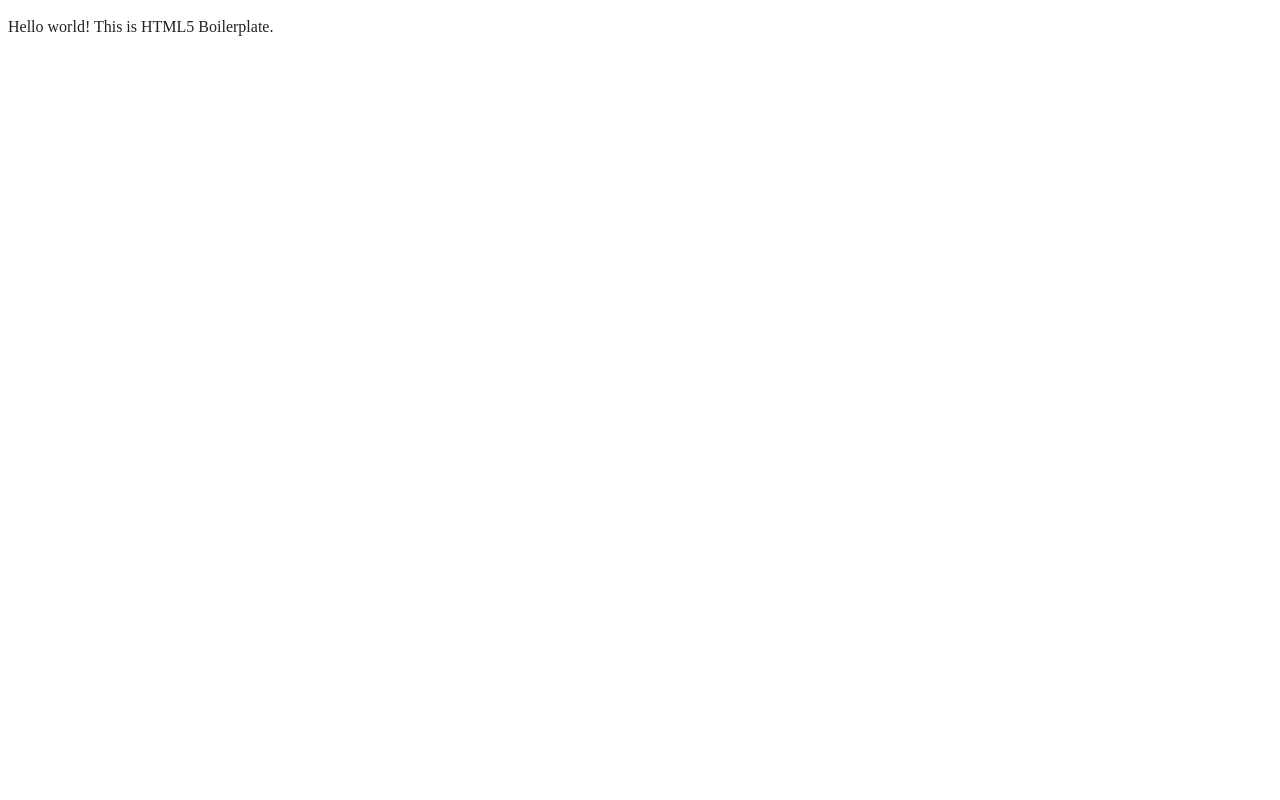
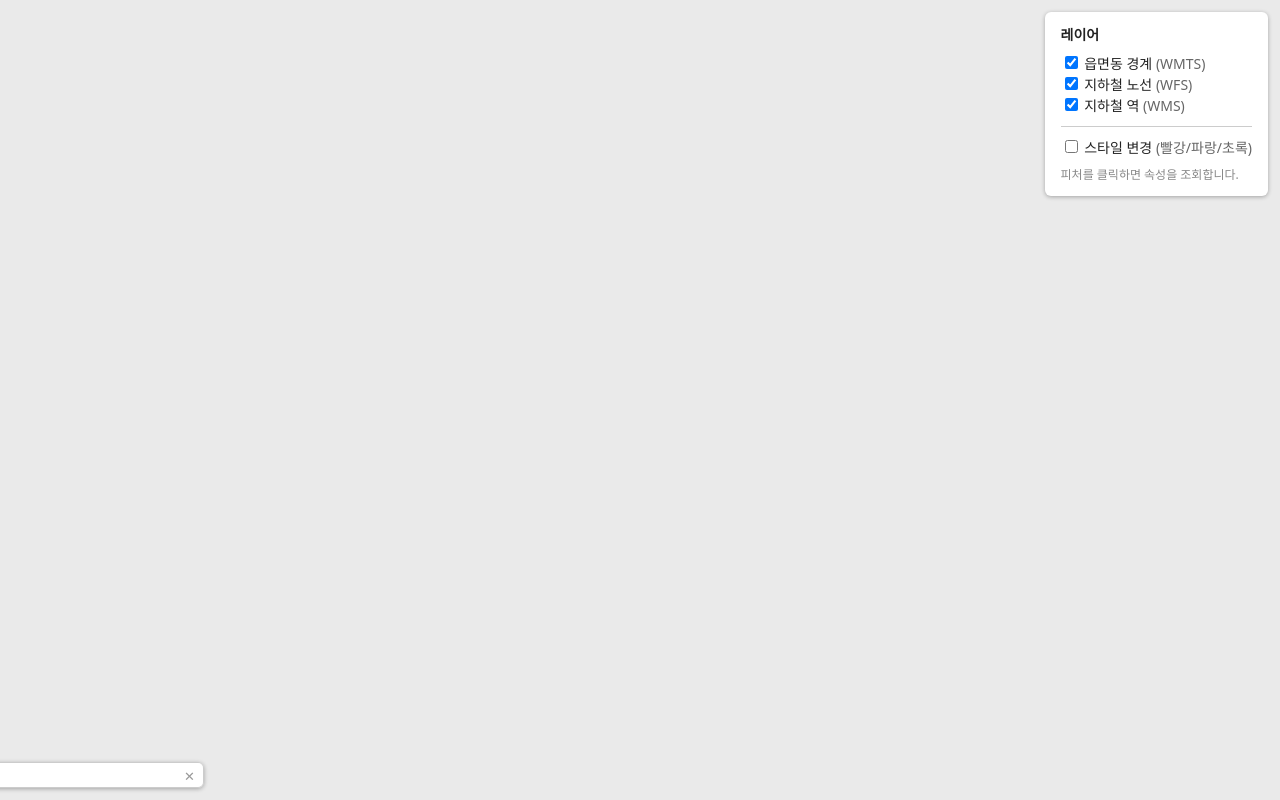
Before and after one commit to gomj-repo/gis-education, a website built with webpack: page index.html in a window 1280 px wide. Built offline with nearby package versions, Linux system fonts and the light colour scheme.

Commit message:
feat: 지도 컨테이너와 레이어/스타일 컨트롤 UI 추가

```diff
--- a/css/style.css
+++ b/css/style.css
@@ -83,6 +83,123 @@ textarea {
 /* ==========================================================================
    Author's custom styles
    ========================================================================== */
+
+html,
+body {
+  height: 100%;
+  margin: 0;
+}
+
+#map {
+  position: absolute;
+  inset: 0;
+  background: #eaeaea;
+}
+
+#panel {
+  position: absolute;
+  top: 0.75rem;
+  right: 0.75rem;
+  z-index: 1;
+  background: #fff;
+  padding: 0.75rem 1rem;
+  border-radius: 6px;
+  box-shadow: 0 1px 4px rgba(0, 0, 0, 0.3);
+  font: 14px/1.5 system-ui, sans-serif;
+}
+
+#panel h1 {
+  margin: 0 0 0.5rem;
+  font-size: 14px;
+  font-weight: 700;
+}
+
+#panel label {
+  display: block;
+  cursor: pointer;
+}
+
+#panel em {
+  color: #666;
+  font-style: normal;
+}
+
+#panel hr {
+  margin: 0.6rem 0;
+}
+
+#panel .hint {
+  margin: 0.5rem 0 0;
+  color: #888;
+  font-size: 12px;
+}
+
+/* 클릭 속성조회 팝업 */
+.ol-popup {
+  position: absolute;
+  min-width: 220px;
+  max-width: 320px;
+  max-height: 320px;
+  overflow: auto;
+  background: #fff;
+  padding: 0.75rem 1rem;
+  border: 1px solid #ccc;
+  border-radius: 6px;
+  box-shadow: 0 1px 4px rgba(0, 0, 0, 0.3);
+  bottom: 12px;
+  left: -50px;
+  font: 13px/1.4 system-ui, sans-serif;
+}
+
+.ol-popup::after {
+  content: "";
+  position: absolute;
+  top: 100%;
+  left: 48px;
+  border: 10px solid transparent;
+  border-top-color: #fff;
+}
+
+.ol-popup-closer {
+  position: absolute;
+  top: 4px;
+  right: 8px;
+  text-decoration: none;
+  color: #999;
+}
+
+.ol-popup-closer::after {
+  content: "\2715";
+}
+
+.popup-item + .popup-item {
+  margin-top: 0.6rem;
+  border-top: 1px solid #eee;
+  padding-top: 0.6rem;
+}
+
+.popup-item h4 {
+  margin: 0 0 0.35rem;
+  font-size: 13px;
+}
+
+.popup-item table {
+  border-collapse: collapse;
+  width: 100%;
+}
+
+.popup-item th,
+.popup-item td {
+  text-align: left;
+  vertical-align: top;
+  padding: 1px 6px 1px 0;
+  font-weight: 400;
+}
+
+.popup-item th {
+  color: #888;
+  white-space: nowrap;
+}
 
 /* ==========================================================================
    Helper classes
--- a/index.html
+++ b/index.html
@@ -1,18 +1,12 @@
 <!doctype html>
-<html class="no-js" lang="">
+<html class="no-js" lang="ko">
 
 <head>
   <meta charset="utf-8">
   <meta name="viewport" content="width=device-width, initial-scale=1">
-  <title></title>
+  <title>GIS 교육 · OpenLayers × MapPrime 뷰어</title>
   <link rel="stylesheet" href="css/style.css">
-  <meta name="description" content="">
-
-  <meta property="og:title" content="">
-  <meta property="og:type" content="">
-  <meta property="og:url" content="">
-  <meta property="og:image" content="">
-  <meta property="og:image:alt" content="">
+  <meta name="description" content="VWorld 배경 위에 MapPrime OGC(WMTS/WFS/WMS) 레이어를 표출하는 실습 뷰어">
 
   <link rel="icon" href="/favicon.ico" sizes="any">
   <link rel="icon" href="/icon.svg" type="image/svg+xml">
@@ -24,8 +18,24 @@
 
 <body>
 
-  <!-- Add your site or application content here -->
-  <p>Hello world! This is HTML5 Boilerplate.</p>
+  <div id="map"></div>
+
+  <div id="panel">
+    <h1>레이어</h1>
+    <label><input type="checkbox" data-layer="admin" checked> 읍면동 경계 <em>(WMTS)</em></label>
+    <label><input type="checkbox" data-layer="lines" checked> 지하철 노선 <em>(WFS)</em></label>
+    <label><input type="checkbox" data-layer="stations" checked> 지하철 역 <em>(WMS)</em></label>
+    <hr>
+    <label><input type="checkbox" id="style-toggle"> 스타일 변경 <em>(빨강/파랑/초록)</em></label>
+    <p class="hint">피처를 클릭하면 속성을 조회합니다.</p>
+  </div>
+
+  <!-- 클릭 속성조회 팝업 -->
+  <div id="popup" class="ol-popup">
+    <a href="#" id="popup-closer" class="ol-popup-closer"></a>
+    <div id="popup-content"></div>
+  </div>
+
   <script src="js/app.js"></script>
 
 </body>
```
